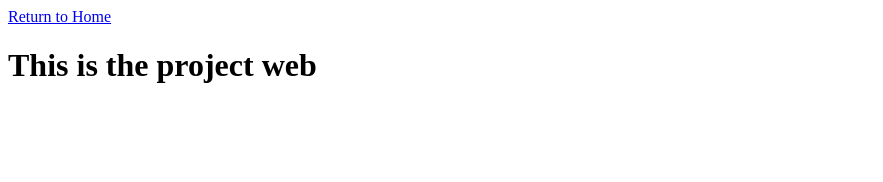
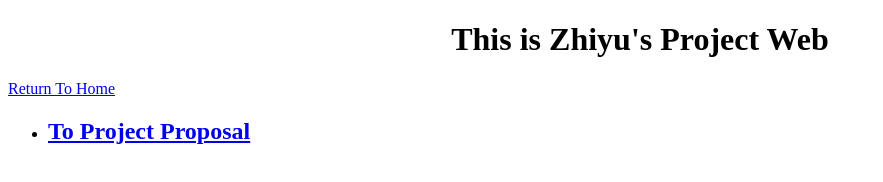
Before and after one commit to NKLucas/CS5610Spring2016, a website: page public/Project/index.html in a window 1280 px wide. Shown: the whole page, without its empty margins (0-883 px from the left). Drawn offline with Linux system fonts and the light colour scheme.

Commit message:
add link to project proposal

```diff
--- a/public/Project/index.html
+++ b/public/Project/index.html
@@ -7,8 +7,15 @@
 
 </head>
 <body>
+<h1 style="text-align: center"> This is Zhiyu's Project Web</h1>
+<a href="../index.html"> Return To Home</a>
 
-<a href="../index.html"> Return to Home</a>
-<h1> This is the project web</h1>
+<br>
+<ul>
+  <li><a href="https://docs.google.com/document/d/1dPxb-vw1kvo6oQyPp81_fYKRXWFaiYEmbaHlbKDvZ14/edit"><h2> To Project Proposal </h2></a></li>
+</ul>
+
+
+
 </body>
 </html>
```
